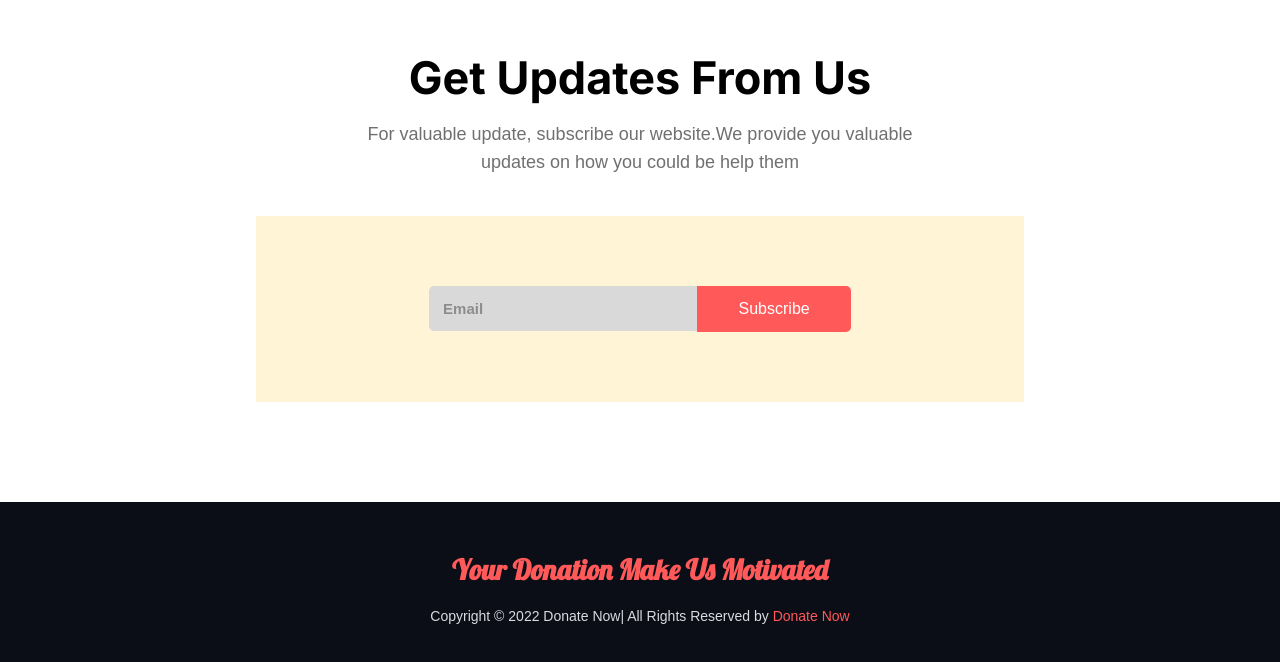
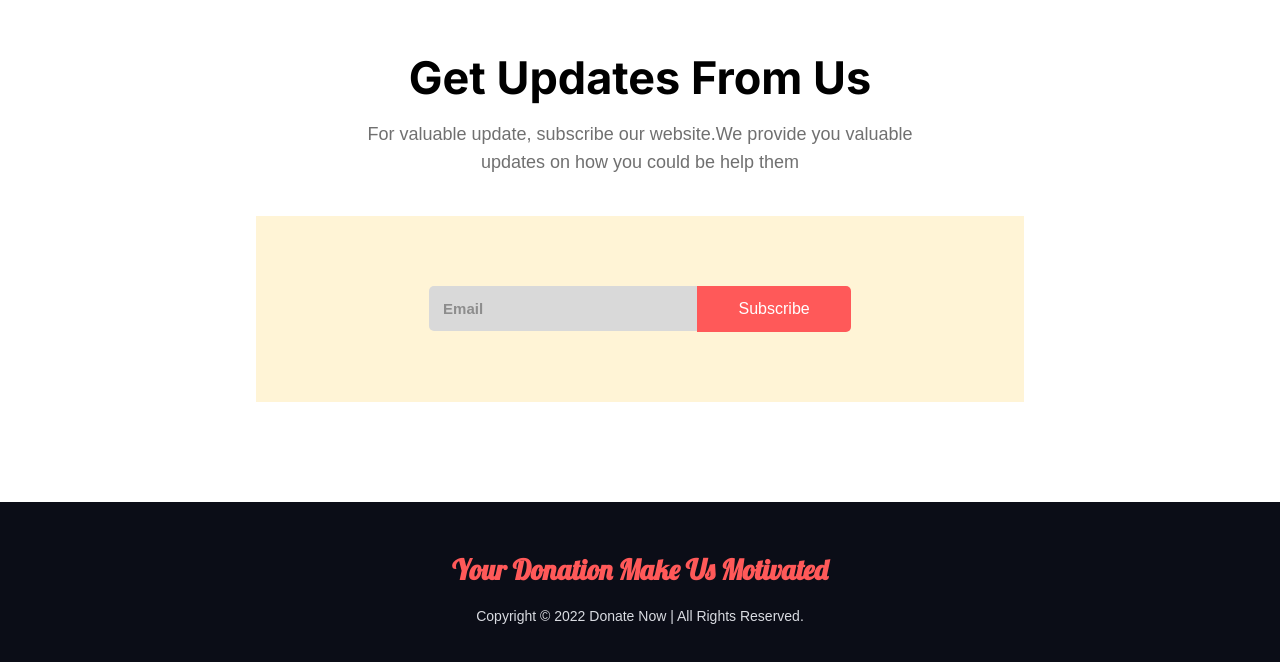
Before and after one commit to modasserjasim/donate-now, a plain HTML site: page index.html in a window 1280 px wide. Shown: the part 2808-3470 px from the top of the page. Drawn offline with Linux system fonts and the light colour scheme.

Commit message:
Footer Updated

```diff
--- a/index.html
+++ b/index.html
@@ -197,7 +197,7 @@
     <!--==|| Footer Section Start ||==-->
     <footer class="footer-section">
         <h3>Your Donation Make Us Motivated</h3>
-        <p class="common-margin">  Copyright &copy; 2022 Donate Now| All Rights Reserved by <a href="#" style="color: #FF5959; text-decoration: none;">Donate Now</a></p>
+        <p class="common-margin">  Copyright &copy; 2022 Donate Now | All Rights Reserved. </p>
     </footer>
     <!--==|| Footer Section End ||==-->
 
```
